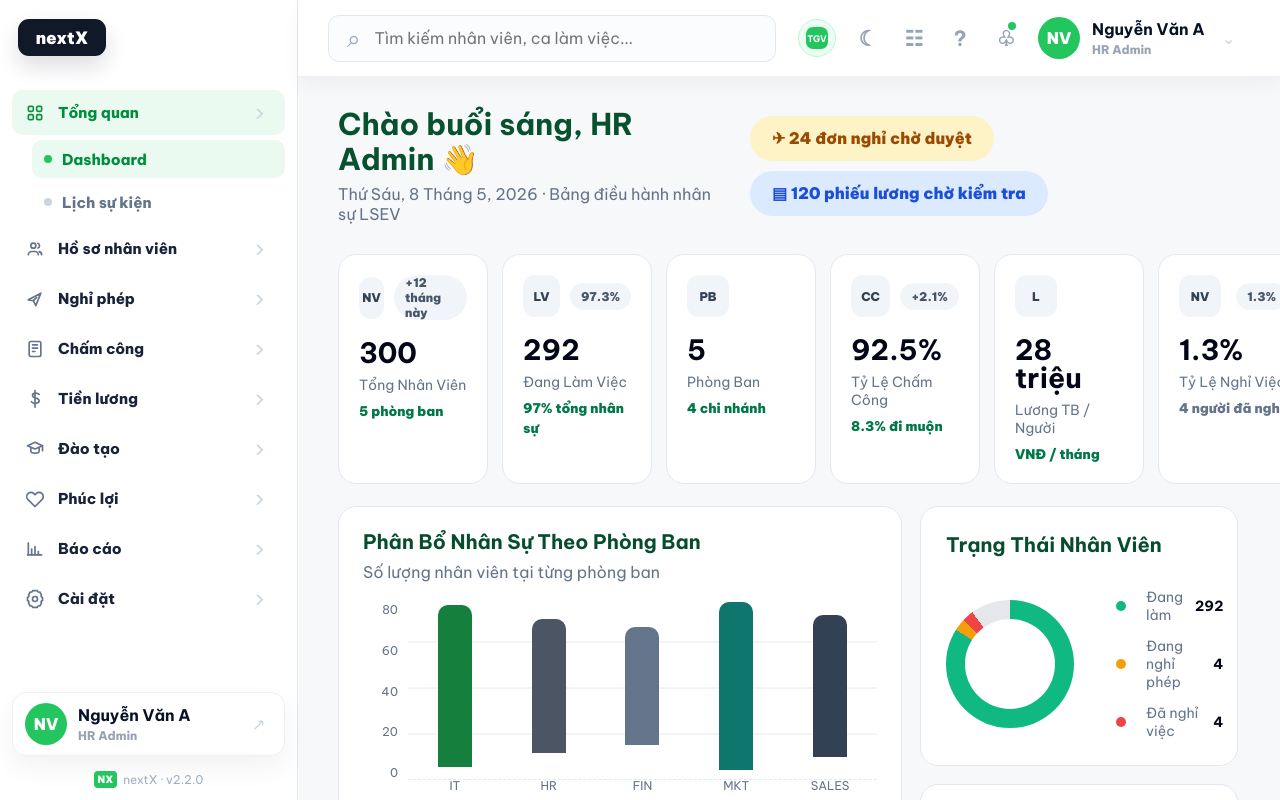
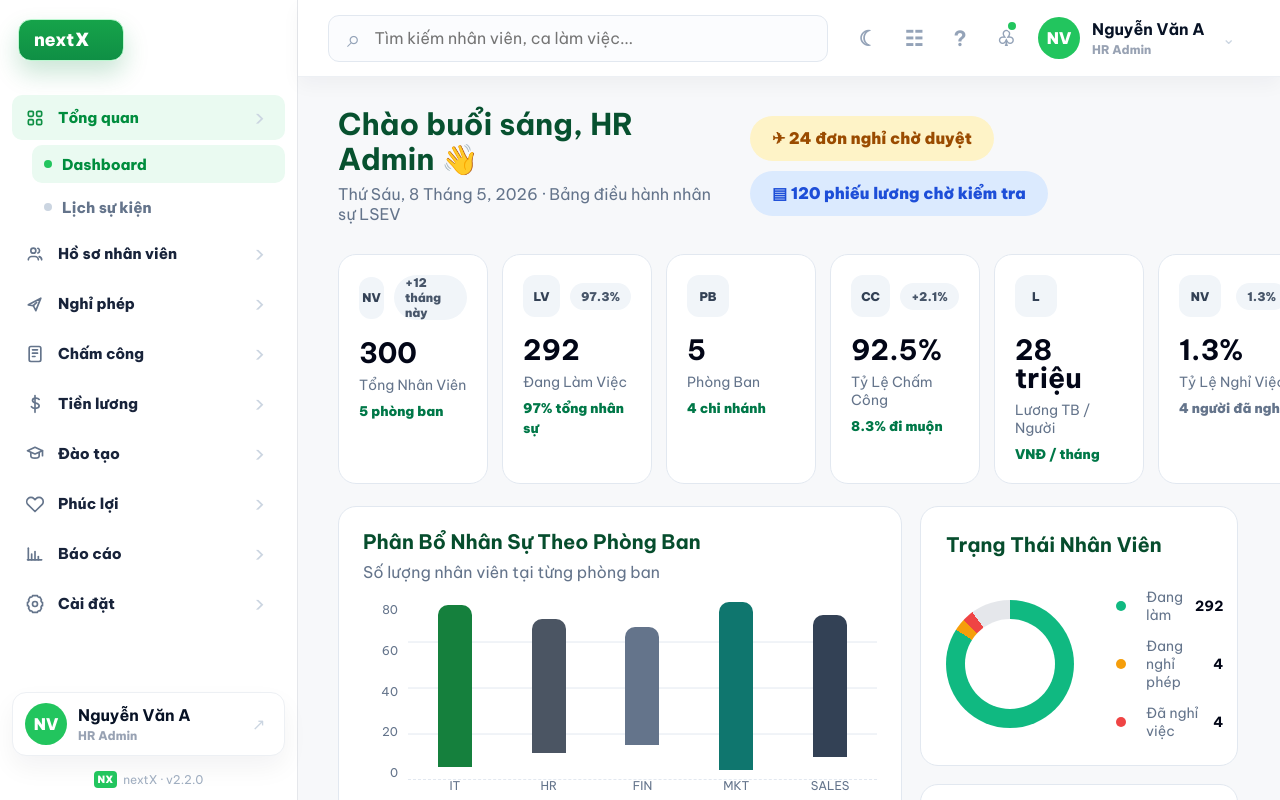
Before and after one commit to Haphuonganh4123/Haphuonganh4123, a Next.js app: page / in a window 1280 px wide. Both pictures are taken after typing "name@example.com", "Sample123" into the empty fields and a click on the button "Tiếp tục". Shown: the top 800 px of the page. Built offline with nearby package versions, Linux system fonts and the light colour scheme.

Commit message:
Remove company pill and refresh logo

```diff
--- a/src/app/globals.css
+++ b/src/app/globals.css
@@ -505,17 +505,34 @@ a {
 }
 
 .home-logo {
-  width: 88px;
-  height: 37px;
-  display: grid;
-  place-items: center;
+  width: max-content;
+  min-width: 106px;
+  height: 42px;
+  display: flex;
+  align-items: center;
+  gap: 1px;
   margin-left: 6px;
-  border-radius: 11px;
-  background: #111827;
+  padding: 0 15px;
+  border: 1px solid #bbf7d0;
+  border-radius: 13px;
+  background: linear-gradient(180deg, #16a34a, #0f8f45);
   color: #ffffff;
-  font-size: 17px;
-  font-weight: 900;
-  box-shadow: 0 10px 22px rgba(15, 23, 42, 0.14);
+  box-shadow: 0 12px 24px rgba(15, 143, 69, 0.22);
+  letter-spacing: -0.01em;
+}
+
+.home-logo span,
+.home-logo strong {
+  font-size: 18px;
+  line-height: 1;
+}
+
+.home-logo span {
+  font-weight: 800;
+}
+
+.home-logo strong {
+  font-weight: 950;
 }
 
 .home-nav {
@@ -724,31 +741,6 @@ a {
   background: transparent;
   color: #94a3b8;
   font-size: 21px;
-}
-
-.home-actions .company-pill {
-  width: 38px;
-  min-height: 38px;
-  display: flex;
-  align-items: center;
-  justify-content: center;
-  padding: 0;
-  border: 1px solid #bbf7d0;
-  border-radius: 999px;
-  background: #ecfdf3;
-  color: #15803d;
-  font-size: 14px;
-}
-
-.company-pill span {
-  display: grid;
-  place-items: center;
-  width: 22px;
-  height: 22px;
-  border-radius: 7px;
-  background: #22c55e;
-  color: #ffffff;
-  font-size: 9px;
 }
 
 .bell {
--- a/src/app/page.tsx
+++ b/src/app/page.tsx
@@ -627,7 +627,10 @@ function DashboardScreen() {
   return (
     <main className="home-shell">
       <aside className="home-sidebar">
-        <div className="home-logo">nextX</div>
+        <div className="home-logo">
+          <span>next</span>
+          <strong>X</strong>
+        </div>
 
         <nav className="home-nav" aria-label="Dashboard navigation">
           {sidebarItems.slice(0, 1).map(({ icon, label, active }) => (
@@ -707,9 +710,6 @@ function DashboardScreen() {
           </label>
 
           <div className="home-actions">
-            <button type="button" className="company-pill">
-              <span>TGV</span>
-            </button>
             <button type="button">☾</button>
             <button type="button">☷</button>
             <button type="button">?</button>
```
